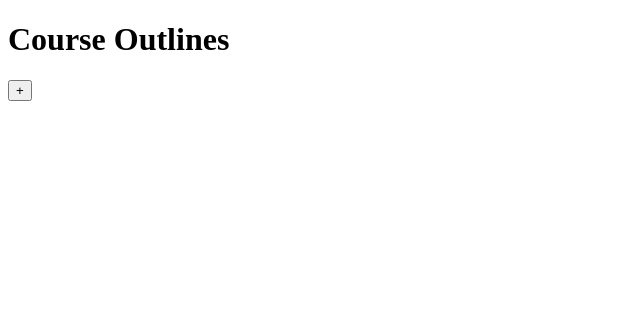
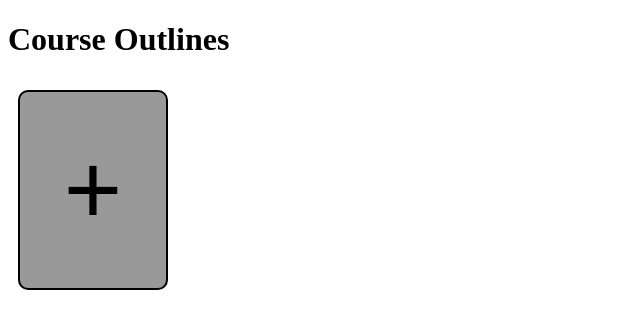
Before and after one commit to zaidokal/CourseCanvas, a React (Create React App) app in the folder client/: page /homepage in a window 1280 px wide. Shown: the top 328 px of the page, without its empty margins (0-640 px from the left). Built offline with nearby package versions, Linux system fonts and the light colour scheme.

Commit message:
Homepage css updates

```diff
--- a/client/src/views/HomePage.module.css
+++ b/client/src/views/HomePage.module.css
@@ -0,0 +1,34 @@
+.square {
+  width: 150px;
+  height: 200px;
+  border-radius: 10px;
+  border-style: solid;
+  border-color: rgb(0, 0, 0);
+  background-color: rgb(153, 153, 153);
+  font-size: 100px;
+
+  display: flex;
+  align-items: center;
+  justify-content: center;
+
+  margin: 10px;
+}
+
+.NewCO {
+  width: 150px;
+  height: 200px;
+  border-radius: 10px;
+  border-style: solid;
+  border-color: rgb(0, 0, 0);
+  background-color: rgb(153, 153, 153);
+  font-size: 20px;
+
+  display: flex;
+  align-items: center;
+  justify-content: center;
+}
+
+.Outlines {
+  display: flex;
+  flex-wrap: wrap;
+}
```
